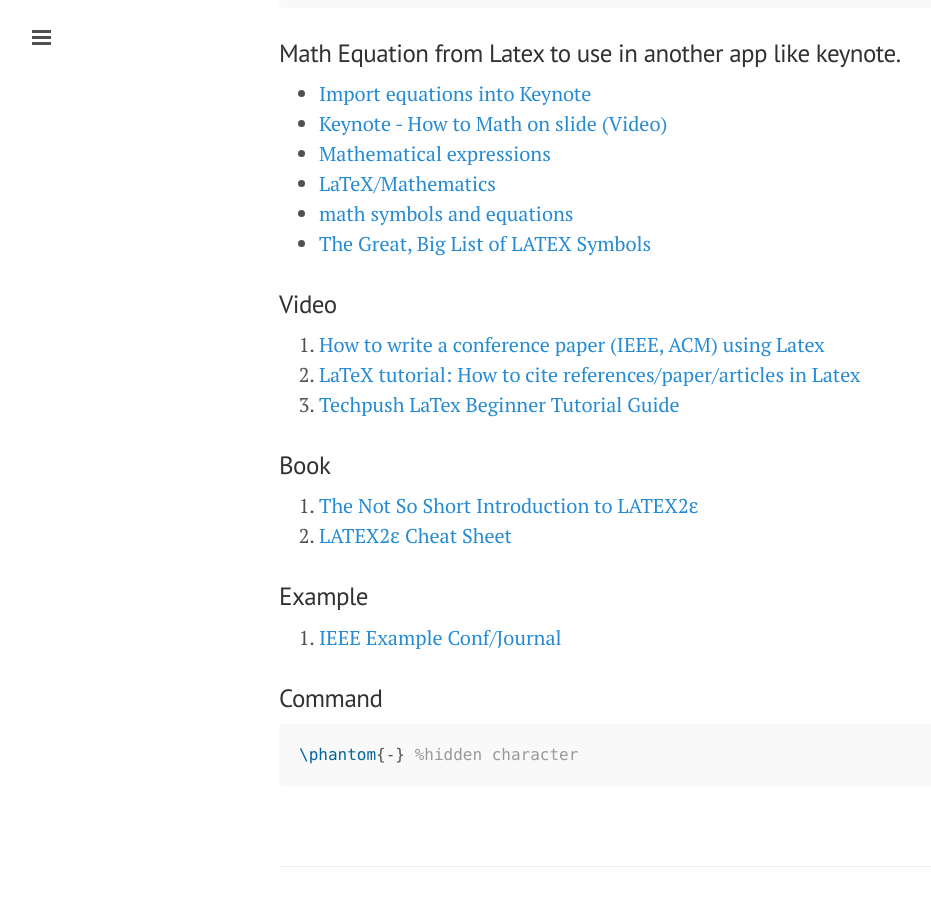
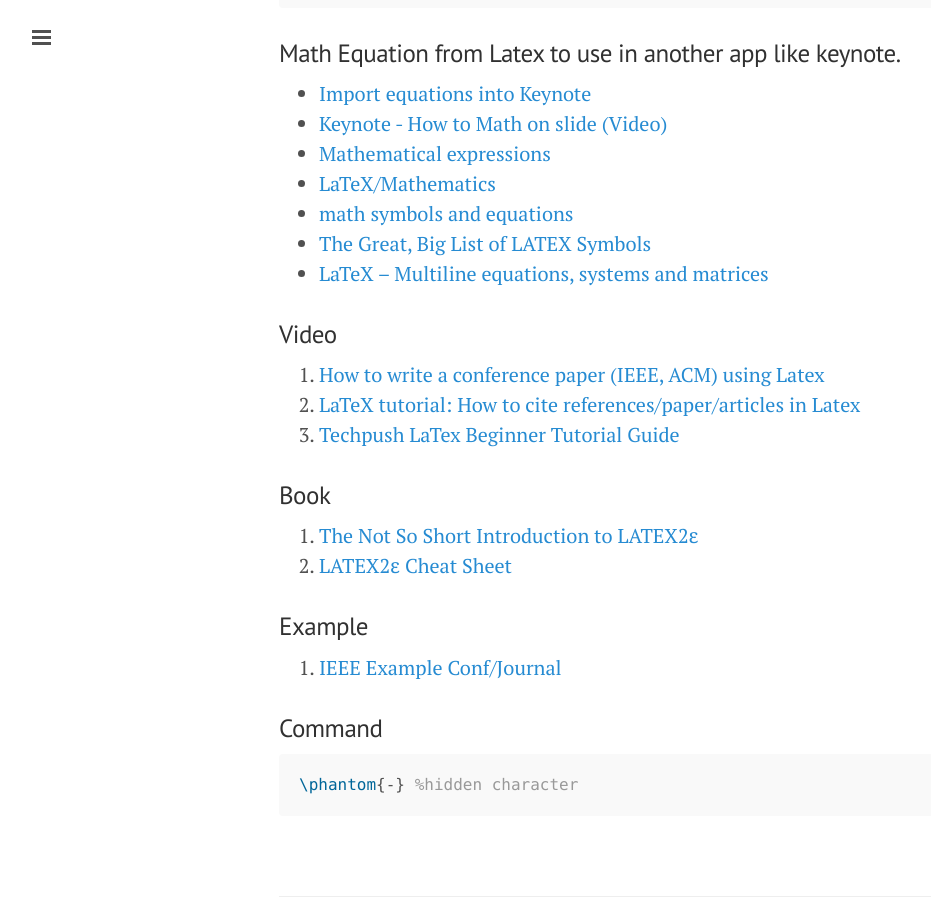
Before and after one commit to ibotdotout/ibotdotout.github.io, a Jekyll site: the page built from _posts/2015-02-07-latex.md, in a window 1280 px wide and 900 px high, scrolled down 1312 px. Shown: the whole window, without its empty margins (1-932 px from the left). Built offline with Jekyll 4.4.1, drawn with Linux system fonts in a browser that asks for light colours; Markdown is read by kramdown in place of the engine named in the settings.

Commit message:
Update 2015-02-07-latex.md

```diff
--- a/_posts/2015-02-07-latex.md
+++ b/_posts/2015-02-07-latex.md
@@ -56,6 +56,7 @@ $ pdflatex paper.tex
 - [LaTeX/Mathematics](http://en.wikibooks.org/wiki/LaTeX/Mathematics)
 - [math symbols and equations](https://kogler.wordpress.com/2008/03/21/latex-use-of-math-symbols-formulas-and-equations/)
 - [The Great, Big List of LATEX Symbols](http://www.rpi.edu/dept/arc/training/latex/LaTeX_symbols.pdf)
+- [LaTeX – Multiline equations, systems and matrices](https://kogler.wordpress.com/2008/03/21/latex-multiline-equations-systems-and-matrices/)
 
 
 ### Video
```
